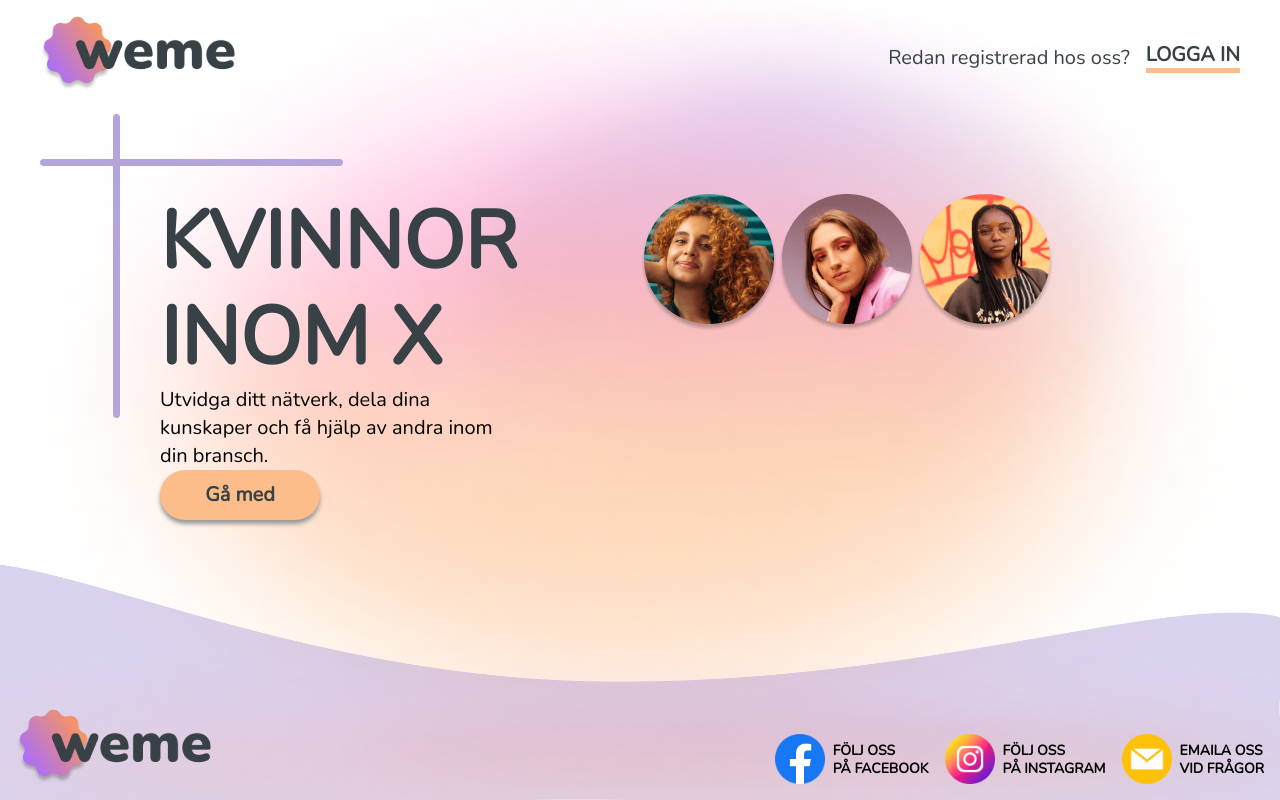
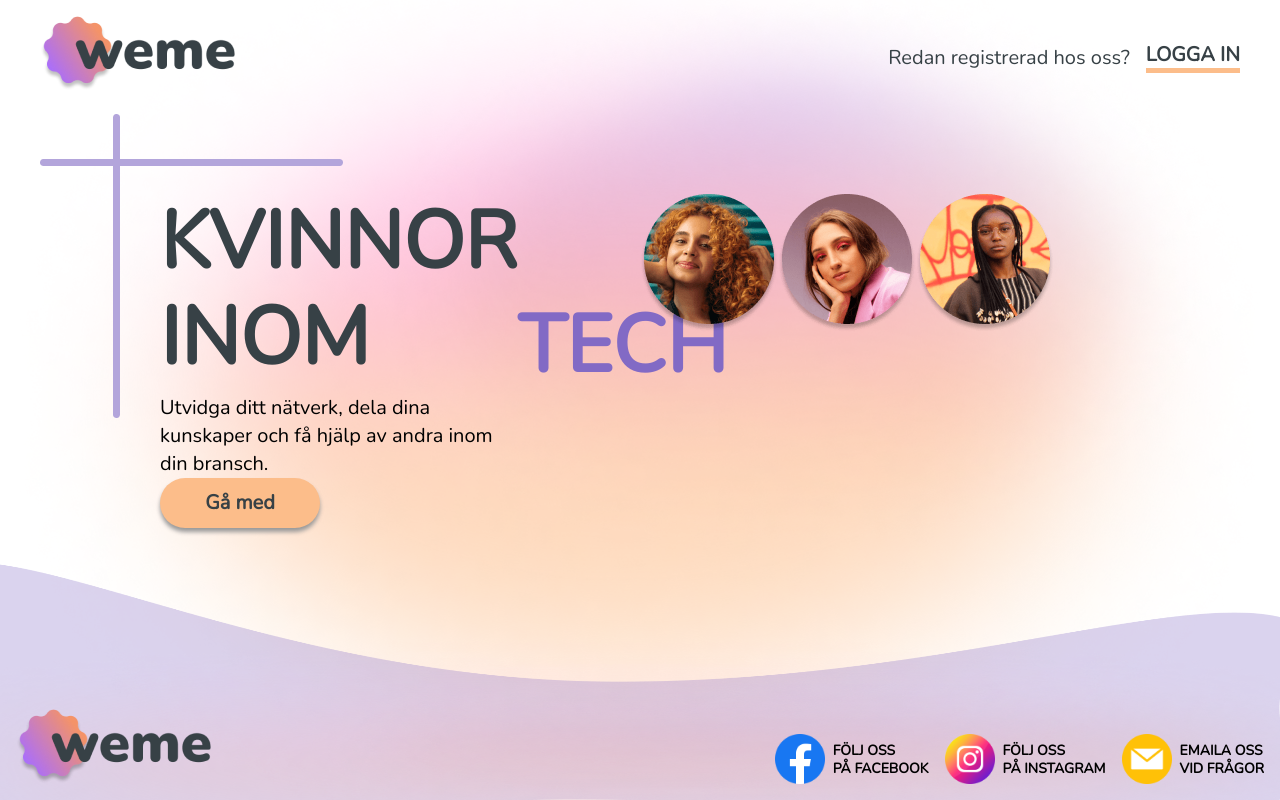
Before and after one commit to ninaodelius/Fem, a Next.js app: page / in a window 1280 px wide. Built offline with nearby package versions, Linux system fonts and the light colour scheme.

Commit message:
textscroll

```diff
--- a/pages/index.js
+++ b/pages/index.js
@@ -32,8 +32,10 @@ const handleClick = () => {
 
 
     <img src={'/images/graphic.png'}/>
-    <div className={styles.graphicContent}>kvinnor <br></br>inom x</div>
+    <div className={styles.graphicwrap}>
+    <div className={styles.graphicContent}>kvinnor <br></br>inom <div className={styles.graphicContentSwitcheroo}></div></div>
 
+    </div>
     <div className={styles.graphicText}>
     Utvidga ditt nätverk, dela dina kunskaper och få hjälp av andra inom din bransch.
     <Button><Link href="/auth/sign-up" passHref>Gå med</Link></Button>
--- a/styles/Home.module.css
+++ b/styles/Home.module.css
@@ -67,6 +67,10 @@ margin-left: 2vh;
   position: absolute;
 }
 
+.graphicwrap{
+  display: flex;
+}
+
 .graphicContent{
   display: flex;
   font-family: 'Nunito';
@@ -78,6 +82,37 @@ text-transform: uppercase;
 color: #374146;
 padding-left: 15vh;
 padding-top: 10vh;
+animation: animate infinite 8s;
+
+}
+
+.graphicContentSwitcheroo::before{
+  content: 'ux';
+  display: flex;
+  font-family: 'Nunito';
+font-style: normal;
+font-weight: 700;
+font-size: 80px;
+line-height: 96px;
+text-transform: uppercase;
+color: #826AC5;
+animation: animate infinite 10s;
+padding-top: 13vh;
+}
+
+@keyframes animate {
+  0% {
+    content: "java";
+}
+
+50% {
+    content: "tech";
+}
+
+75% {
+    content: ".net";
+}
+
 }
 
 .graphicText{
```
